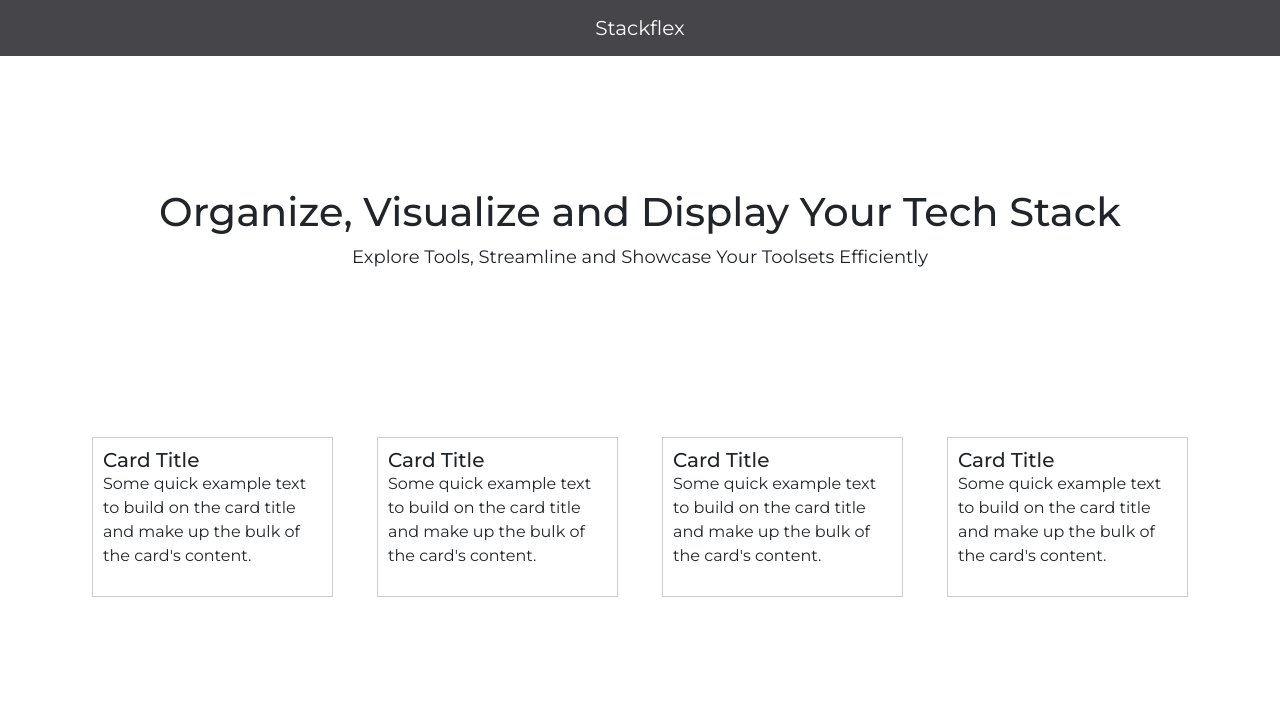
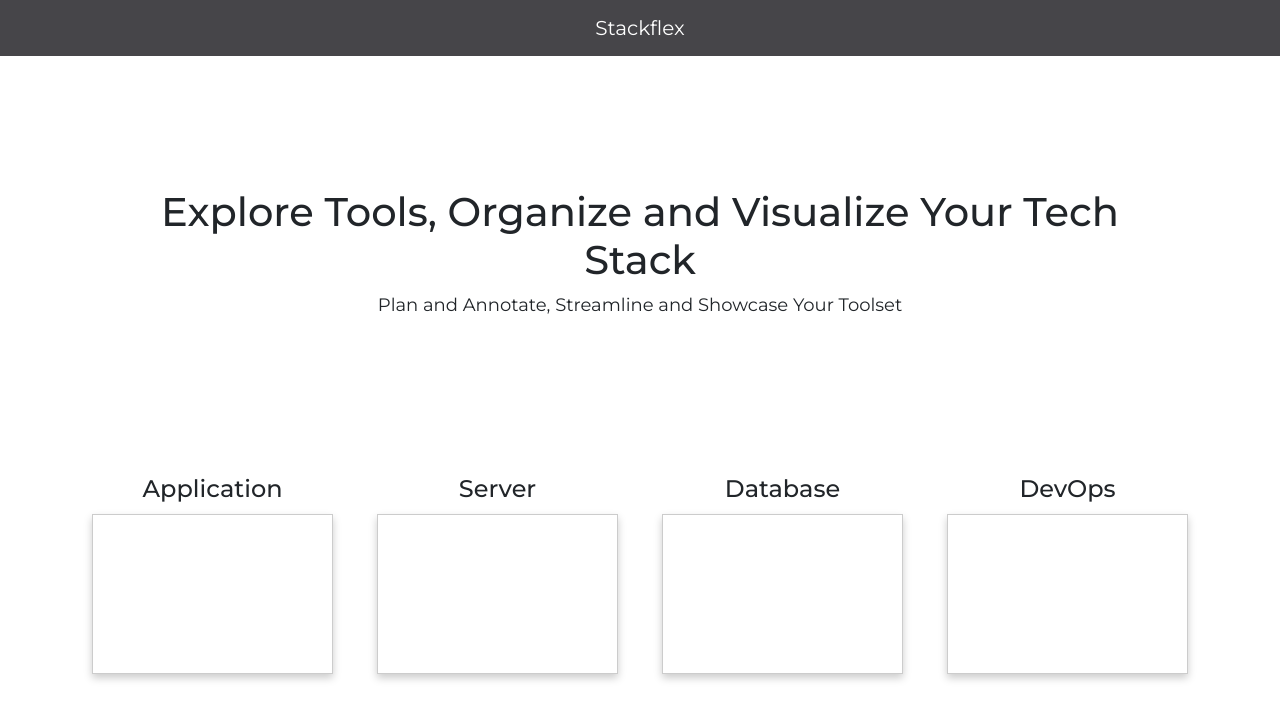
Before and after one commit to snoberyman/stack-flex, a React (Create React App) app: page / in a window 1280 px wide. Shown: the top 720 px of the page. Built offline with nearby package versions, Linux system fonts and the light colour scheme.

Commit message:
style tool display box

```diff
--- a/src/App.css
+++ b/src/App.css
@@ -1,6 +1,6 @@
 /* brandig color */
 :root{
-    --main-color: #FF7515;
+    --primary-color: #FF7515;
     --secondary-color: #464549;
     --secondary-color2: #CCCCCC;
   }
--- a/src/components/Header.css
+++ b/src/components/Header.css
@@ -16,7 +16,7 @@
     color: var(--secondary-color1);
 }
 
-/* behaviour on smaller screen */
+/* for mobile */
 @media screen and (max-width: 480px) {
     .hero-p{
         font-size: 16px;
--- a/src/components/Header.js
+++ b/src/components/Header.js
@@ -10,11 +10,11 @@ function Header() {
             <div className="col-lg-12 text-center">
               {/* main header title */}
               <h1 className="hero-h1">
-                Organize, Visualize and Display Your Tech Stack{" "}
+                Explore Tools, Organize and Visualize Your Tech Stack{" "}
               </h1>
               {/* main header subtitle */}
               <p className="hero-p pb-2">
-                Explore Tools, Streamline and Showcase Your Toolsets Efficiently
+                Plan and Annotate, Streamline and Showcase Your Toolset
               </p>
             </div>
           </div>
--- a/src/components/ToolDisplay.css
+++ b/src/components/ToolDisplay.css
@@ -1,13 +1,23 @@
 @import '../App.css';
 
-/* tool square display */
+/* tool box title */
+.tool-display-title{
+    text-align: center;
+}
+
+/* tool box display */
 .tool-display-card{
     border: 1px solid var(--secondary-color2);
     margin: 10px;
     padding: 10px;
     min-height: 10rem;
+    box-shadow: 0 4px 8px 0 var(--secondary-color2);
+
 }
 
+
+
+/* for mobile */
 @media screen and (max-width: 480px) {
     .tool-display-card{
         margin: 0px;
--- a/src/components/ToolDisplay.js
+++ b/src/components/ToolDisplay.js
@@ -1,16 +1,12 @@
 import Card from "react-bootstrap/Card";
 import "./ToolDisplay.css";
 
-function ToolDisplay() {
+function ToolDisplay({ title }) {
   return (
     <div className="col-12 col-md-3 mb-4">
+      <h4 className="tool-display-title">{title}</h4>
       <Card.Body className="tool-display-card">
         {/* tool display tools listed */}
-        <Card.Title>Card Title</Card.Title>
-        <Card.Text>
-          Some quick example text to build on the card title and make up the
-          bulk of the card's content.
-        </Card.Text>
       </Card.Body>
     </div>
   );
--- a/src/components/Topbar.css
+++ b/src/components/Topbar.css
@@ -13,6 +13,6 @@
 
 /* to bar brand hover effect */
 .navbar-brand:hover{
-    color: var(--main-color);
+    color: var(--primary-color);
     cursor:default;
 }
--- a/src/containers/Display.js
+++ b/src/containers/Display.js
@@ -6,10 +6,10 @@ function Display() {
       {/* main section of four tool displays container */}
       <div className="container" style={{ width: "100%" }}>
         <div className="row row-cols-1  row-cols-lg-4">
-          <ToolDisplay />
-          <ToolDisplay />
-          <ToolDisplay />
-          <ToolDisplay />
+          <ToolDisplay title={"Application"} />
+          <ToolDisplay title={"Server"} />
+          <ToolDisplay title={"Database"} />
+          <ToolDisplay title={"DevOps"} />
         </div>
       </div>
     </>
```
